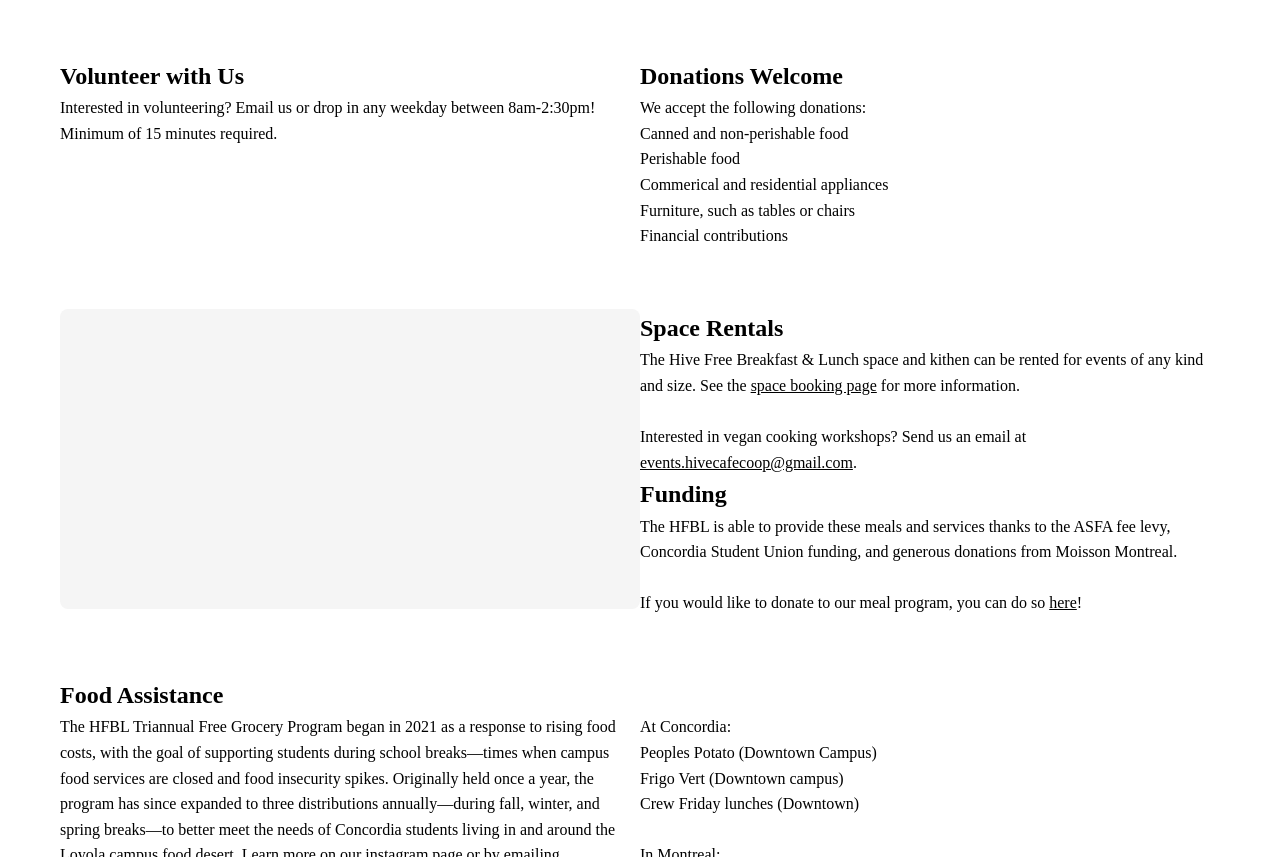
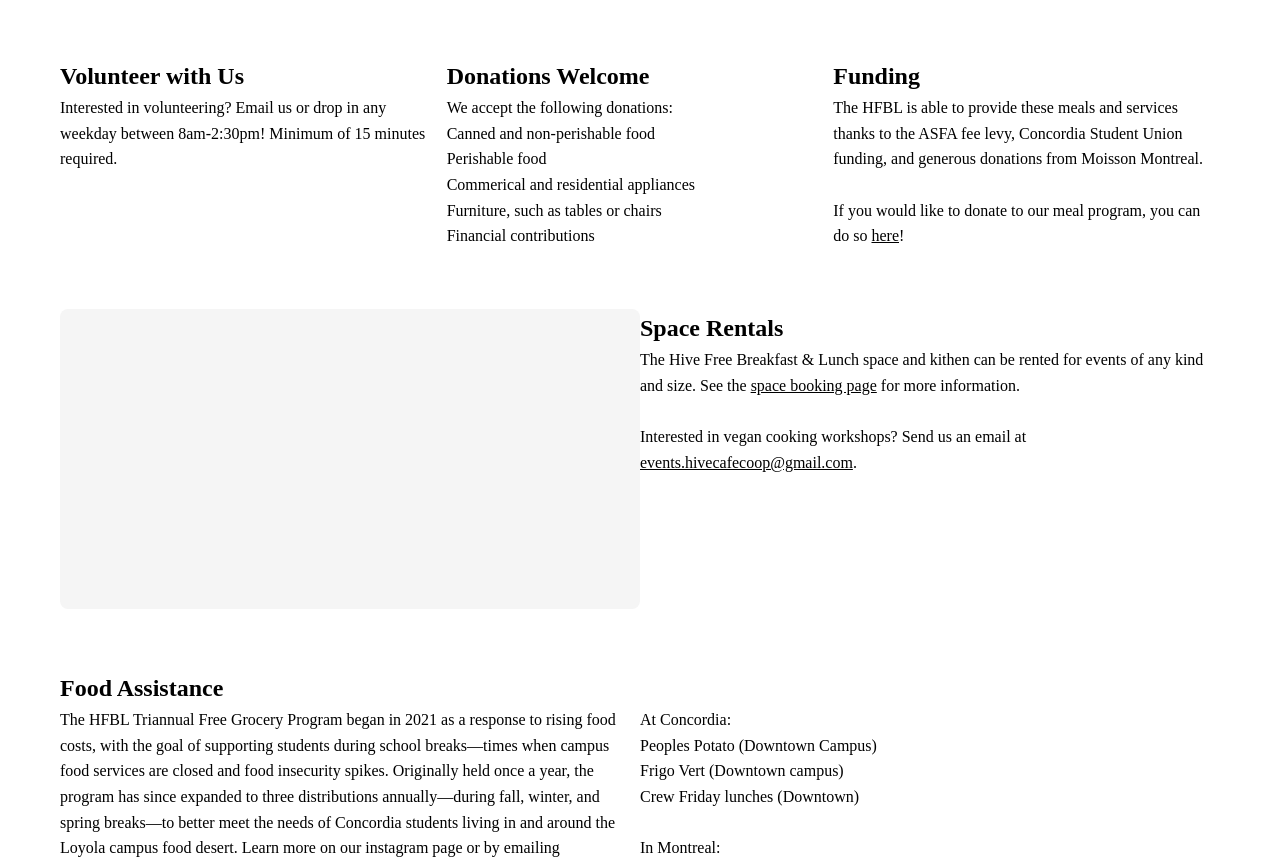
Before and after one commit to andrnort/hivesite, a plain HTML site: page hiveFreeLunch.html in a window 1280 px wide. Shown: the part 1366-2223 px from the top of the page. Drawn offline with Linux system fonts and the light colour scheme; a web font is replaced by a local one.

Commit message:
Simplify HTML

```diff
--- a/hiveFreeLunch.html
+++ b/hiveFreeLunch.html
@@ -37,7 +37,6 @@
       </header>
       <br>
       <br>
-
       <!-- Main Content -->
       <main>
       <!-- HFBL Info -->
@@ -64,13 +63,14 @@
           <div class="three-column right">
             <h3>Dietary Info</h3>
             <p>We make our meals vegan and vegetarian so they are accessible to people with dietary restrictions.
-                            For that reason, we are a nut-free kitchen, and strive to make our meals gluten free whenever possible!</p>
+              For that reason, we are a nut-free kitchen, and strive to make our meals gluten free whenever possible!
+            </p>
           </div>
         </div>
         <p>We ask that you bring a container and utensils for yourself, to help us reduce single use materials.
-                    If you forget, we sell compostable bowls on site during meal services for $0.25 (cash only).</p>
+          If you forget, we sell compostable bowls on site during meal services for $0.25 (cash only).
+        </p>
       </section>
-
       <!-- About HFBL -->
       <section class="about-hfbl">
         <div class="about-us-title">
@@ -81,7 +81,6 @@
           The program is committed to serving nutritious, high-quality food while being mindful of the social and environmental impacts of what we consume.
         </p>
       </section>
-
       <!-- Allergy Warning -->
       <section class="allergy-warning">
         <div class="allergy-title">
@@ -94,9 +93,7 @@
           <b>If you have an allergy please speak with the cooks or volunteers that helped prepare the meal.</b>
         </p>
       </section>
-
       <!-- Location -->
-
       <section class="location-information">
         <div class="location-title">
           <h2>Location</h2>
@@ -110,18 +107,18 @@
         </div>
         <div class="two-column right values-placeholder"></div>
       </section>
-
       <!-- Volunteer and Donations -->
       <section class="volunteer-donations">
-                <div class="two-column left">
+        <div class="three-column left">
           <div class="volunteer-title">
             <h2>Volunteer with Us</h2>
           </div>
           <p>Interested in volunteering? Email us or drop in any weekday between 8am-2:30pm! Minimum of 15 minutes required.</p>
         </div>
-                <div class="two-column right">
+        <div class="three-column center">
           <div class="donations-title">
             <h2>Donations Welcome</h2>
+          </div>
           <p>We accept the following donations:</p>
           <ul>
             <li>Canned and non-perishable food</li>
@@ -131,9 +128,15 @@
             <li>Financial contributions</li>
           </ul>
         </div>
+        <div class="three-column right">
+          <div class="funding-title">
+            <h2>Funding</h2>
+          </div>
+          <p>The HFBL is able to provide these meals and services thanks to the ASFA fee levy, Concordia Student Union funding, and generous donations from Moisson Montreal. <br><br>
+            If you would like to donate to our meal program, you can do so <u><a href="https://www.gofundme.com/f/hive-free-lunch-donations">here</a></u>!
+          </p>
         </div>
       </section>
-
       <!-- Rentals and Funding -->
       <section class="rentals-funding">
         <div class="two-column left values-placeholder"></div>
@@ -147,16 +150,8 @@
               Interested in vegan cooking workshops? Send us an email at <u><a href="mailto:events.hivecafecoop@gmail.com">events.hivecafecoop@gmail.com</a></u>.
             </p>
           </div>
-                    <div class="funding-info">
-                        <div class="funding-title">
-                            <h2>Funding</h2>
-                        </div>
-                        <p>The HFBL is able to provide these meals and services thanks to the ASFA fee levy, Concordia Student Union funding, and generous donations from Moisson Montreal. <br><br>
-                            If you would like to donate to our meal program, you can do so <u><a href="https://www.gofundme.com/f/hive-free-lunch-donations">here</a></u>!</p>
-                    </div>
         </div>
       </section>
-
       <!-- Other Assistanece -->
       <section class="other-options">
         <div class="other-options-title">
@@ -167,7 +162,8 @@
             <p>The HFBL Triannual Free Grocery Program began in 2021 as a response to rising food costs, with the goal of supporting students during school breaks—times
               when campus food services are closed and food insecurity spikes. Originally held once a year, the program has since expanded to three distributions
               annually—during fall, winter, and spring breaks—to better meet the needs of Concordia students living in and around the Loyola campus food desert.
-                            Learn more on our instagram page or by emailing <u><a href="mailto:hivefreelunch@gmail.com">hivefreelunch@gmail.com</a></u>.</p>
+              Learn more on our instagram page or by emailing <u><a href="mailto:hivefreelunch@gmail.com">hivefreelunch@gmail.com</a></u>.
+            </p>
           </div>
           <div class="two-column right">
             <p>At Concordia:</p>
@@ -181,8 +177,6 @@
           </div>
         </div>
       </section>
-
-
       <!-- Footer -->
       <footer>
         <div class="footer-content">
@@ -201,13 +195,10 @@
             <h3>General Inquiries</h3>
             <a href="mailto:hivecafecoop@gmail.com">hivecafecoop@gmail.com</a>
             <p>438.923.9634</p>
-
             <h3>Hive Board of Directors:</h3>
             <a href="mailto:board@hivecafe.ca">board@hivecafe.ca</a>
-
             <h3>Space Booking & Catering</h3>
             <a href="mailto:booking@hivecafe.ca">booking@hivecafe.ca</a>
-
             <h3>Hive Free Lunch</h3>
             <a href="mailto:freelunch@hivecafe.ca">freelunch@hivecafe.ca</a>
           </div>
@@ -218,7 +209,6 @@
             <p>Friday 10am-4pm</p>
             <p>1455 De Maisonneuve Blvd W, H-229</p>
             <p>Montreal, Quebec</p>
-
             <h4>LOYOLA LOCATION (SGW)</h4>
             <p>Mon-Thurs 9:45am-5:00pm</p>
             <p>7141 Sherbrooke Street West</p>
@@ -229,7 +219,6 @@
       </footer>
     </div>
     </div>
-
     <!-- Include the JavaScript file -->
     <script src="dropdown.js"></script>
   </body>
```
Lines whose indentation alone changed are shown as unchanged.
